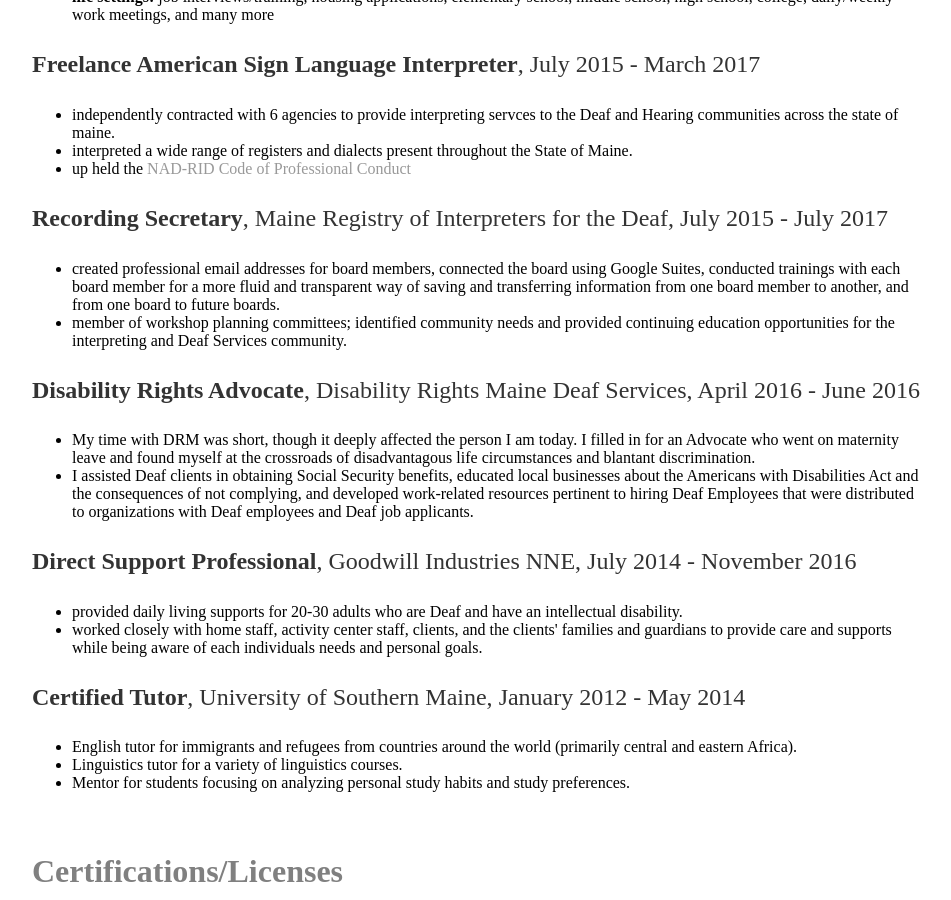
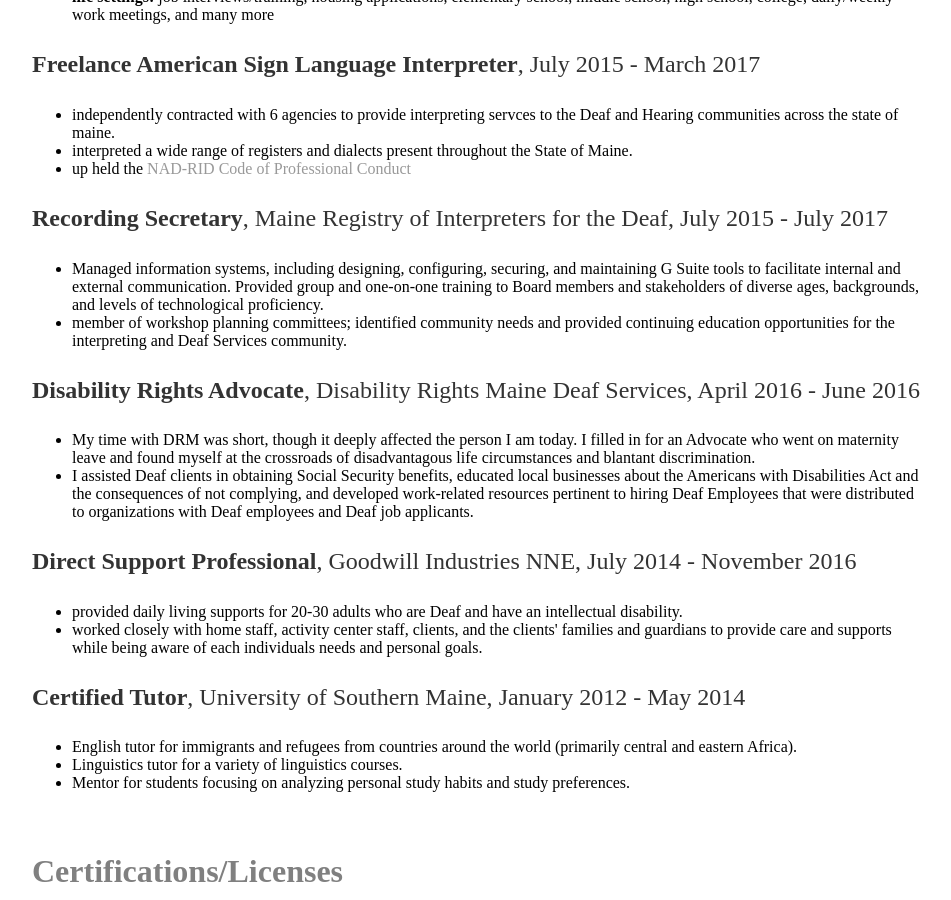
Before and after one commit to SeanEFletcher/SeanEFletcher.github.io, a Jekyll site: the page built from cv/index.html, in a window 1280 px wide and 900 px high, scrolled down 1837 px. Shown: the whole window, without its empty margins (160-1111 px from the left). Built offline with Jekyll 4.4.1, drawn with Linux system fonts in a browser that asks for light colours.

Commit message:
Update index.html

```diff
--- a/cv/index.html
+++ b/cv/index.html
@@ -103,9 +103,9 @@ title: Sean's CV
       <div class="experienceItem">
         <p class="CVitemTitle"><strong>Recording Secretary</strong>, Maine Registry of Interpreters for the Deaf, <span class="dates">July 2015 - July 2017</span></p>
         <ul>
-		  <li>created professional email addresses for board members, connected the board using Google Suites,
-				conducted trainings with each board member for a more fluid and transparent way of saving and transferring information from one board member to another,
-				and from one board to future boards.</li>
+		  <li>Managed information systems, including designing, configuring, securing, and maintaining G Suite tools to facilitate internal and external communication.
+			  Provided group and one-on-one training to Board members and stakeholders of diverse ages, backgrounds, and levels of technological proficiency.
+		</li>
           <li> member of workshop planning committees; identified community needs and provided continuing education opportunities for the interpreting and Deaf Services community.</li>
         </ul>
       </div>
```
